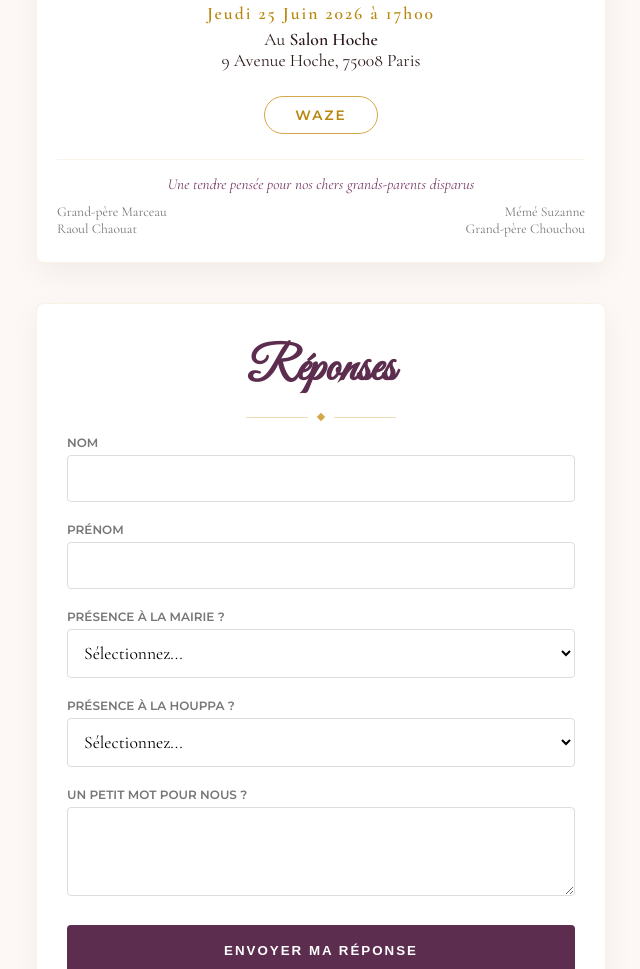
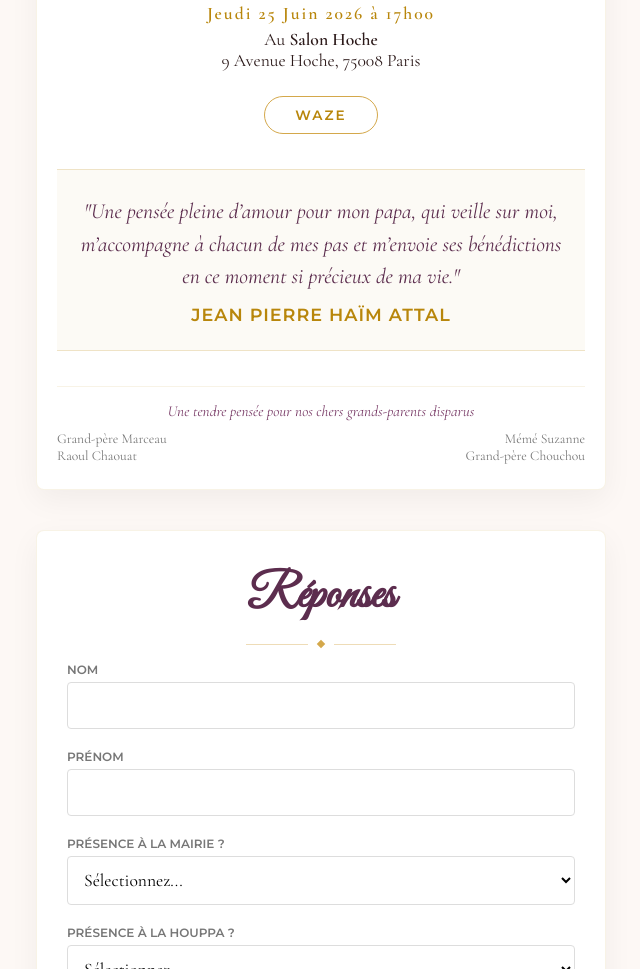
Before and after one commit to Alanams01/perla-sacha, a plain HTML site: page premiere.html in a window 1280 px wide. Shown: the part 2069-3038 px from the top of the page, without its empty margins (319-959 px from the left). Drawn offline with nearby package versions, Linux system fonts and the light colour scheme.

Commit message:
Update premiere.html

```diff
--- a/premiere.html
+++ b/premiere.html
@@ -76,6 +76,13 @@
         }
         .proches-left { text-align: left; border-right: 1px solid #eee; padding-right: 10px; }
         .proches-right { text-align: right; padding-left: 10px; }
+
+        .papa-hommage {
+            margin: 35px 0; padding: 25px 15px;
+            background: rgba(184,134,11,0.04);
+            border-top: 1px solid rgba(184,134,11,0.2);
+            border-bottom: 1px solid rgba(184,134,11,0.2);
+        }
 
         .pensee-section { margin-top: 25px; border-top: 1px solid rgba(184,134,11,0.1); padding-top: 15px; }
         .pensee-title { font-family: 'Cormorant Garamond', serif; font-style: italic; font-size: 0.95rem; color: var(--plum-light); margin-bottom: 10px; }
@@ -191,6 +198,15 @@
 
         <a href="https://www.waze.com/ul?q=9+Avenue+Hoche+Paris" target="_blank" class="btn-waze">Waze</a>
 
+        <div class="papa-hommage">
+            <p style="font-family: 'Cormorant Garamond'; font-size: 1.35rem; line-height: 1.5; color: var(--plum); font-style: italic;">
+                "Une pensée pleine d’amour pour mon papa, qui veille sur moi, m’accompagne à chacun de mes pas et m’envoie ses bénédictions en ce moment si précieux de ma vie."
+            </p>
+            <p style="font-family: 'Montserrat'; font-size: 1.1rem; color: var(--gold); font-weight: 600; margin-top: 12px; text-transform: uppercase; letter-spacing: 1px;">
+                Jean Pierre Haïm Attal
+            </p>
+        </div>
+
         <div class="pensee-section">
             <p class="pensee-title">Une tendre pensée pour nos chers grands-parents disparus</p>
             <div class="pensee-grid">
```
